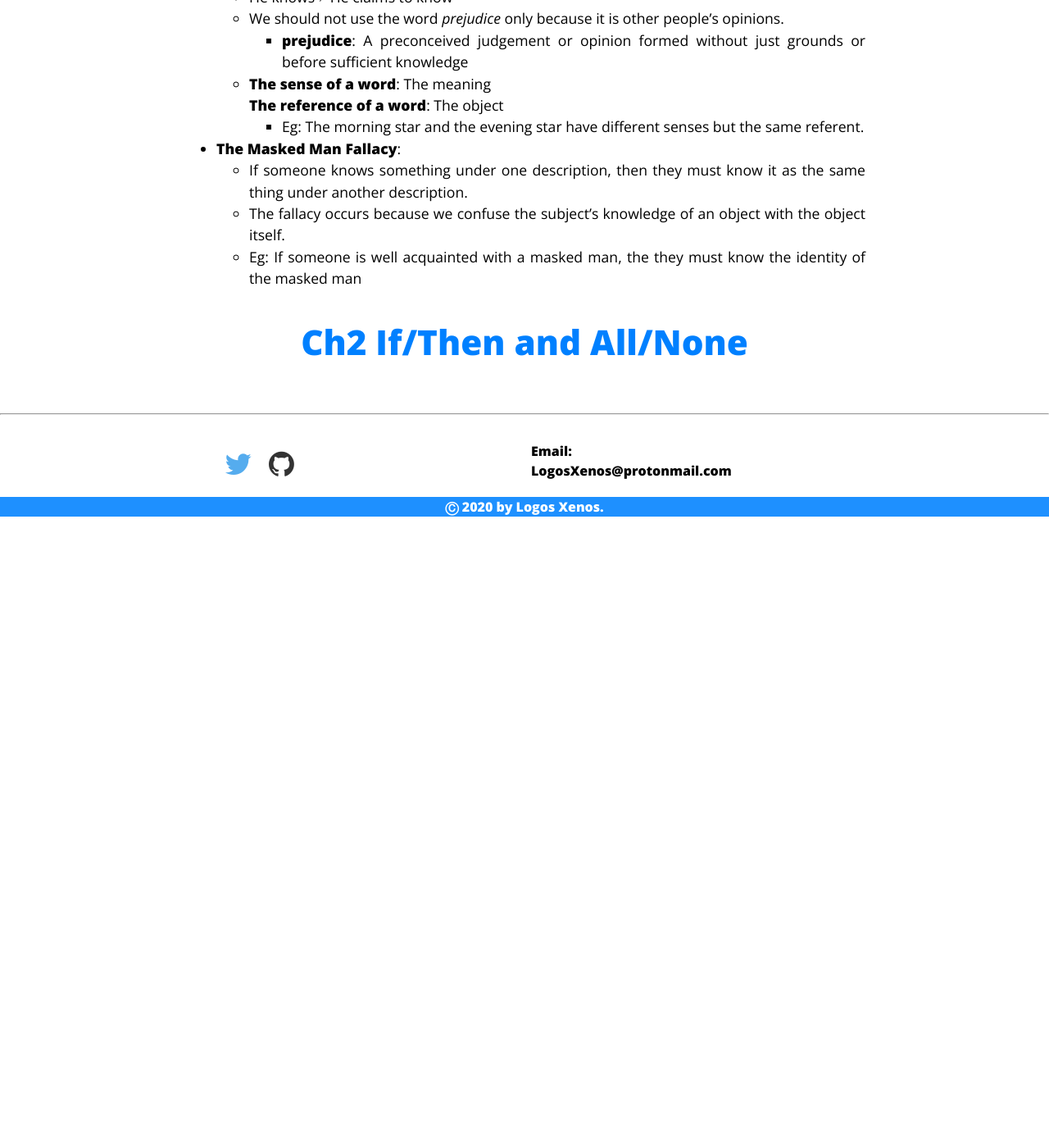
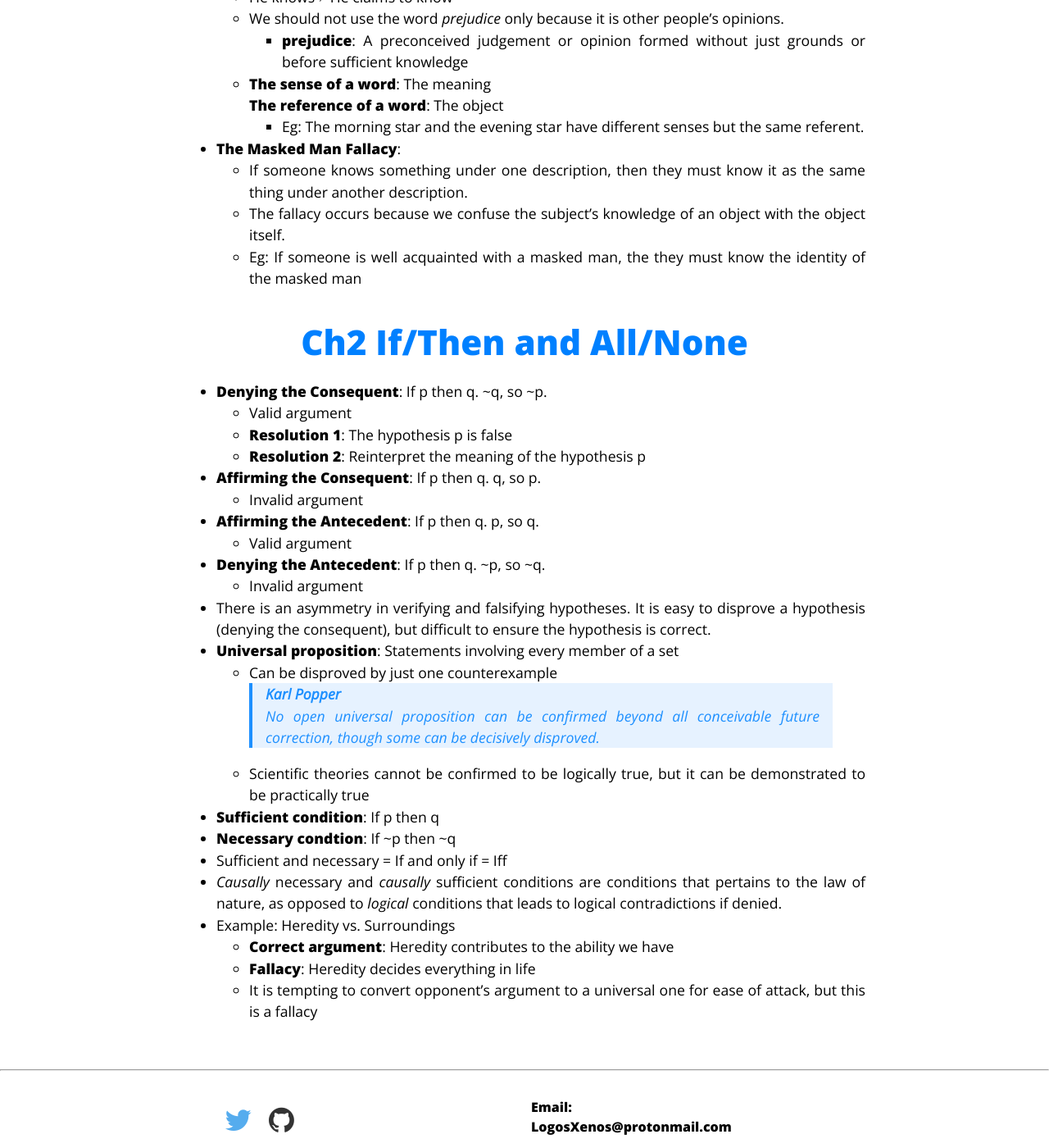
Before and after one commit to LogosXenos/LogosXenos.github.io, a Jekyll site: the page built from hidden/how-to-think-straight.md, in a window 1280 px wide and 1400 px high, scrolled down 2174 px. Shown: the whole window at 82% size. Built offline with Jekyll 4.4.1, drawn with Linux system fonts in a browser that asks for light colours; before the commit the page ends 2804 px from its top, so only the background shows below that.

Commit message:
Halfway through Ch2

```diff
--- a/hidden/how-to-think-straight.md
+++ b/hidden/how-to-think-straight.md
@@ -72,3 +72,27 @@ categories: hidden
 	- Eg: If someone is well acquainted with a masked man, the they must know the identity of the masked man
 
 ## Ch2 If/Then and All/None
+- **Denying the Consequent**: If p then q. ~q, so ~p.
+	- Valid argument
+	- **Resolution 1**: The hypothesis p is false
+	- **Resolution 2**: Reinterpret the meaning of the hypothesis p
+- **Affirming the Consequent**: If p then q. q, so p.
+	- Invalid argument
+- **Affirming the Antecedent**: If p then q. p, so q.
+	- Valid argument
+- **Denying the Antecedent**: If p then q. ~p, so ~q.
+	- Invalid argument
+- There is an asymmetry in verifying and falsifying hypotheses. It is easy to disprove a hypothesis (denying the consequent), but difficult to ensure the hypothesis is correct.
+- **Universal proposition**: Statements involving every member of a set
+	- Can be disproved by just one counterexample
+	> **Karl Popper** <br>
+	> No open universal proposition can be confirmed beyond all conceivable future correction, though some can be decisively disproved.
+	- Scientific theories cannot be confirmed to be logically true, but it can be demonstrated to be practically true
+- **Sufficient condition**: If p then q
+- **Necessary condtion**: If ~p then ~q
+- Sufficient and necessary = If and only if = Iff
+- *Causally* necessary and *causally* sufficient conditions are conditions that pertains to the law of nature, as opposed to *logical* conditions that leads to logical contradictions if denied.
+- Example: Heredity vs. Surroundings
+	- **Correct argument**: Heredity contributes to the ability we have
+	- **Fallacy**: Heredity decides everything in life
+	- It is tempting to convert opponent's argument to a universal one for ease of attack, but this is a fallacy
```
